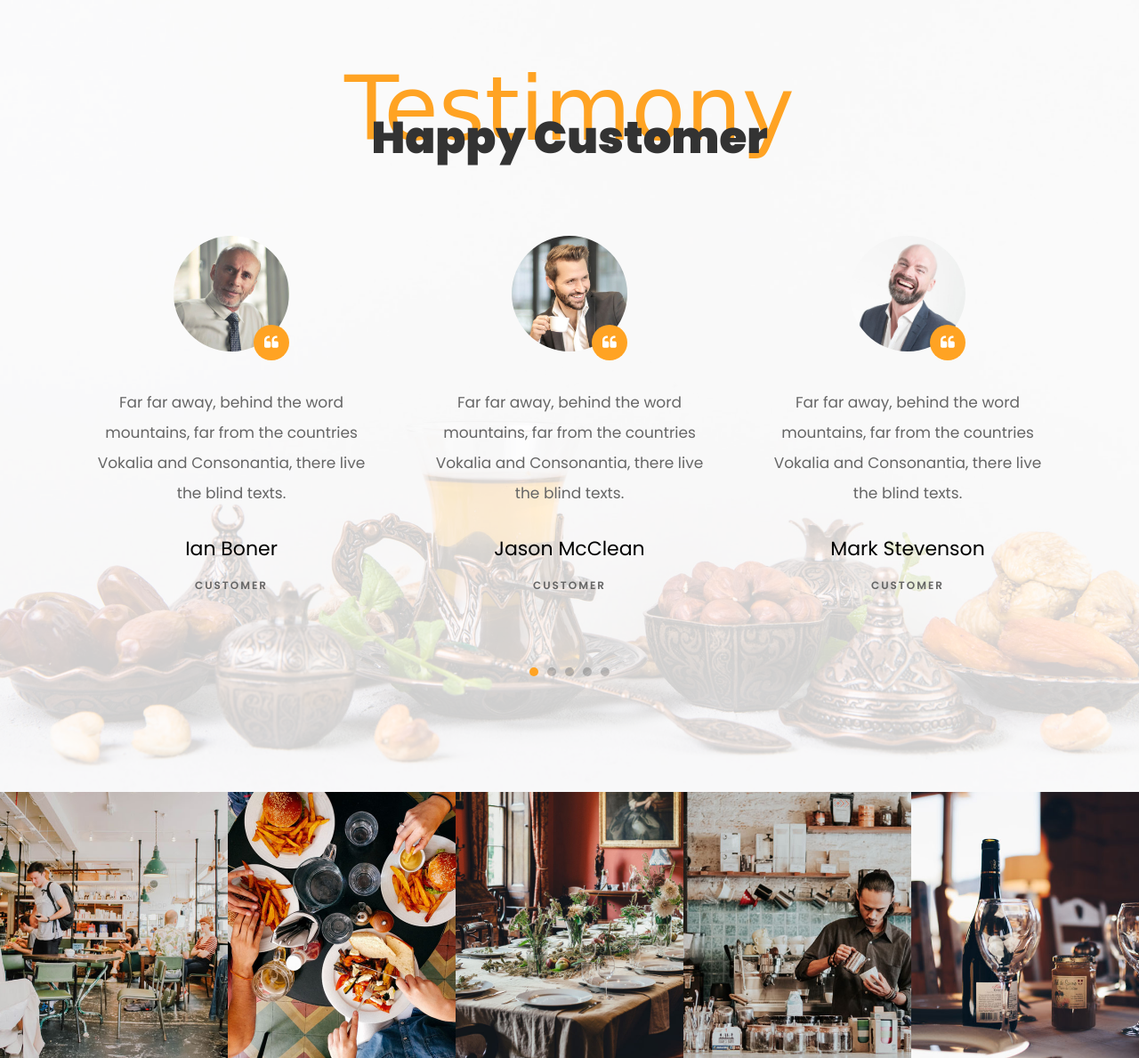
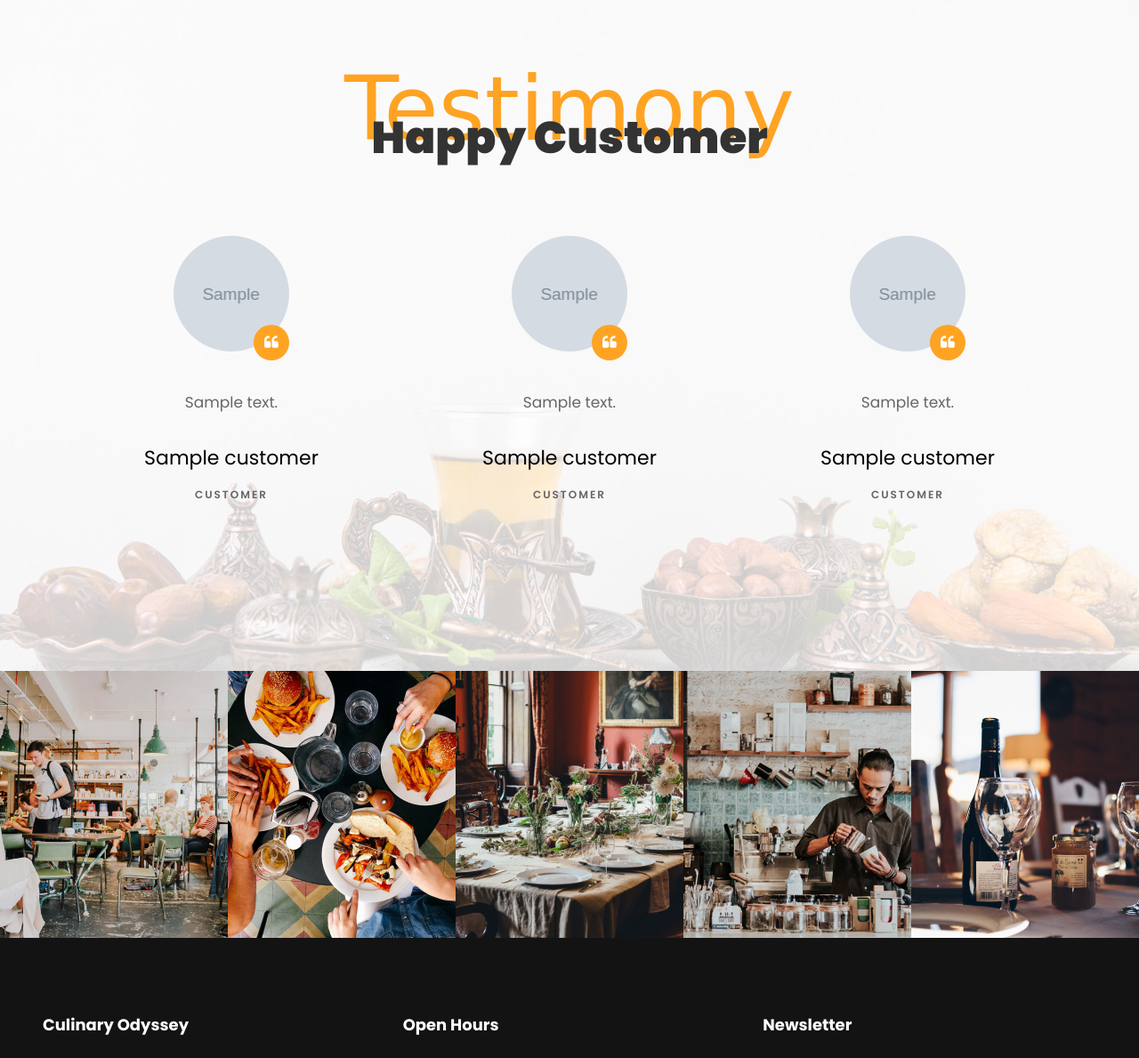
Before and after one commit to elusiivee/Restaurant, a Django app: template MyRestaurant/culinary_odissey/templates/main_file.html in a window 1280 px wide. Shown: the part 4220-5409 px from the top of the page at 89% size. Run offline with Django 3.2, Linux system fonts and the light colour scheme; the template is opened without the code that fills it: most values are stand-ins (such as "Sample title", 1, 10 or a date in 2020); grey boxes marked "Sample" are stand-in pictures; some libraries are stand-ins or nearby versions; some web fonts are replaced.

Commit message:
added customers

```diff
--- a/MyRestaurant/MyRestaurant/settings.py
+++ b/MyRestaurant/MyRestaurant/settings.py
@@ -76,7 +76,8 @@
                 'app.context_processors.main_menu_items',
                 'app.context_processors.footer_items',
                 'app.context_processors.slide_item',
-                'app.context_processors.chef_item'
+                'app.context_processors.chef_item',
+                'app.context_processors.customer_item'
             ],
         },
     },
--- a/MyRestaurant/app/context_processors.py
+++ b/MyRestaurant/app/context_processors.py
@@ -1,4 +1,4 @@
-from .models import MainMenueItems, Footer, Slider, Chefs
+from .models import MainMenueItems, Footer, Slider, Chefs, Customers
 
 def main_menu_items(request):
     items = MainMenueItems.objects.filter(is_visible=True)
@@ -12,6 +12,10 @@
     items = Chefs.objects.filter(is_visible=True)
     return {'chef_item': items}
 
+def customer_item(request):
+    items = Customers.objects.filter(is_visible=True)
+    return {'customer_item': items}
+
 def footer_items(request):
     items = Footer.objects.first()
     return {'footer_item': items}
--- a/MyRestaurant/culinary_odissey/templates/customers.html
+++ b/MyRestaurant/culinary_odissey/templates/customers.html
@@ -1,4 +1,5 @@
-	<section class="ftco-section testimony-section img" style="background-image: url(images/bg_5.jpg);">
+{% load static %}
+<section class="ftco-section testimony-section img" style="background-image: url({% static 'images/bg_5.jpg' %});">
     <div class="overlay"></div>
     <div class="container">
         <div class="row justify-content-center mb-5">
@@ -7,79 +8,26 @@
                 <h2 class="mb-4">Happy Customer</h2>
             </div>
         </div>
+
         <div class="row ftco-animate justify-content-center">
             <div class="col-md-12">
                 <div class="carousel-testimony owl-carousel ftco-owl">
+                    {% for customer in customer_item %}
                         <div class="item">
                             <div class="testimony-wrap text-center pb-5">
-                  <div class="user-img mb-4" style="background-image: url(images/person_1.jpg)">
+                                <div class="user-img mb-4" style="background-image: url({{ customer.photo.url }})">
                                     <span class="quote d-flex align-items-center justify-content-center">
                                         <i class="icon-quote-left"></i>
                                     </span>
                                 </div>
                                 <div class="text p-3">
-                    <p class="mb-4">Far far away, behind the word mountains, far from the countries Vokalia and Consonantia, there live the blind texts.</p>
-                    <p class="name">Jason McClean</p>
+                                    <p class="mb-4">{{ customer.comment }}</p>
+                                    <p class="name">{{ customer.name }}</p>
                                     <span class="position">Customer</span>
                                 </div>
                             </div>
                         </div>
-              <div class="item">
-                <div class="testimony-wrap text-center pb-5">
-                  <div class="user-img mb-4" style="background-image: url(images/person_2.jpg)">
-                    <span class="quote d-flex align-items-center justify-content-center">
-                      <i class="icon-quote-left"></i>
-                    </span>
-                  </div>
-                  <div class="text p-3">
-                    <p class="mb-4">Far far away, behind the word mountains, far from the countries Vokalia and Consonantia, there live the blind texts.</p>
-                    <p class="name">Mark Stevenson</p>
-                    <span class="position">Customer</span>
-                  </div>
-                </div>
-              </div>
-              <div class="item">
-                <div class="testimony-wrap text-center pb-5">
-                  <div class="user-img mb-4" style="background-image: url(images/person_3.jpg)">
-                    <span class="quote d-flex align-items-center justify-content-center">
-                      <i class="icon-quote-left"></i>
-                    </span>
-                  </div>
-                  <div class="text p-3">
-                    <p class="mb-4">Far far away, behind the word mountains, far from the countries Vokalia and Consonantia, there live the blind texts.</p>
-                    <p class="name">Art Leonard</p>
-                    <span class="position">Customer</span>
-                  </div>
-                </div>
-              </div>
-              <div class="item">
-                <div class="testimony-wrap text-center pb-5">
-                  <div class="user-img mb-4" style="background-image: url(images/person_4.jpg)">
-                    <span class="quote d-flex align-items-center justify-content-center">
-                      <i class="icon-quote-left"></i>
-                    </span>
-                  </div>
-                  <div class="text p-3">
-                    <p class="mb-4">Far far away, behind the word mountains, far from the countries Vokalia and Consonantia, there live the blind texts.</p>
-                    <p class="name">Rose Henderson</p>
-                    <span class="position">Customer</span>
-                  </div>
-                </div>
-              </div>
-              <div class="item">
-                <div class="testimony-wrap text-center pb-5">
-                  <div class="user-img mb-4" style="background-image: url(images/person_3.jpg)">
-                    <span class="quote d-flex align-items-center justify-content-center">
-                      <i class="icon-quote-left"></i>
-                    </span>
-                  </div>
-                  <div class="text p-3">
-                    <p class="mb-4">Far far away, behind the word mountains, far from the countries Vokalia and Consonantia, there live the blind texts.</p>
-                    <p class="name">Ian Boner</p>
-                    <span class="position">Customer</span>
-                  </div>
-                </div>
-              </div>
+                    {% endfor %}
                 </div>
             </div>
         </div>
--- a/MyRestaurant/templates/includes/about.html
+++ b/MyRestaurant/templates/includes/about.html
@@ -9,7 +9,7 @@
 						<p>On her way she met a copy. The copy warned the Little Blind Text, that where it came from it would have been rewritten a thousand times and everything that was left from its origin would be the word "and" and the Little Blind Text should turn around and return to its own, safe country. A small river named Duden flows by their place and supplies it with the necessary regelialia. It is a paradisematic country, in which roasted parts of sentences fly into your mouth.</p>
 
 						<div class="video justify-content-center">
-							<a href="https://vimeo.com/45830194" class="icon-video popup-vimeo d-flex justify-content-center align-items-center">
+							<a href="https://vimeo.com/254211423" class="icon-video popup-vimeo d-flex justify-content-center align-items-center">
   							<span class="ion-ios-play"></span>
 	  					</a>
 						</div>
--- a/MyRestaurant/templates/includes/progress.html
+++ b/MyRestaurant/templates/includes/progress.html
@@ -1,4 +1,4 @@
-<section class="ftco-section ftco-counter img" id="section-counter" style="background-image: url(images/bg_4.jpg);" data-stellar-background-ratio="0.5">
+<section class="ftco-section ftco-counter img" id="section-counter" style="background-image: url(/static/images/bg_4.jpg);" data-stellar-background-ratio="0.5">
 		<!-- <section class="ftco-section ftco-counter img ftco-no-pt" id="section-counter"> -->
     	<div class="container">
     		<div class="row d-md-flex align-items-center justify-content-center">
```
Also changed, not shown: MyRestaurant/app/admin.py (+6 -2 lines), MyRestaurant/app/models.py (+29 -8 lines), MyRestaurant/app/migrations/0005_customers_alter_chefs_facebook_link_and_more.py (added), MyRestaurant/app/static/images/default_avatar.jpg (added), MyRestaurant/db.sqlite3, MyRestaurant/media/customers/person_1.jpg (added), MyRestaurant/media/customers/person_2.jpg (added), MyRestaurant/media/customers/person_3.jpg (added), MyRestaurant/media/customers/person_4.jpg (added), MyRestaurant/media/customers/pexels-erik-mclean-4173866.jpg (added), MyRestaurant/media/customers/photo-1529148266338-1a3f1f4ec096.jpg (added). Lines whose indentation alone changed are shown as unchanged.
